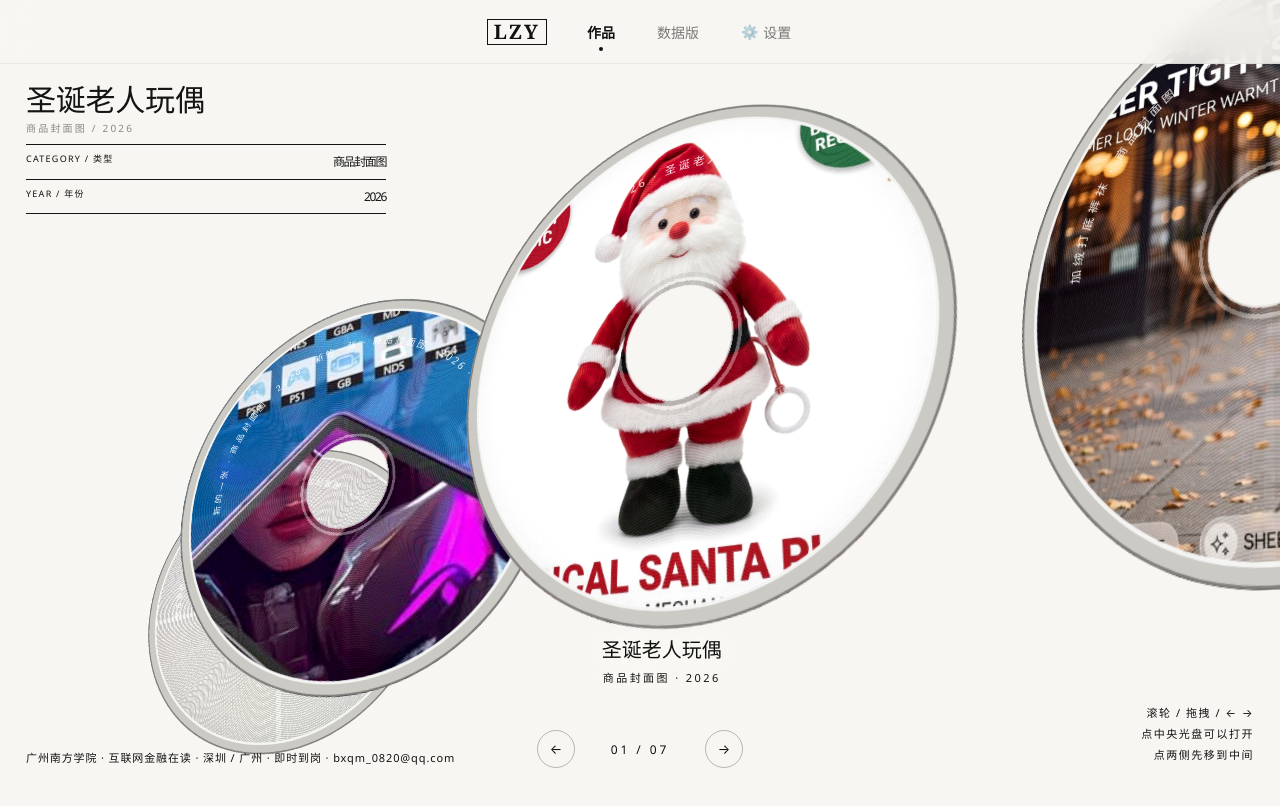
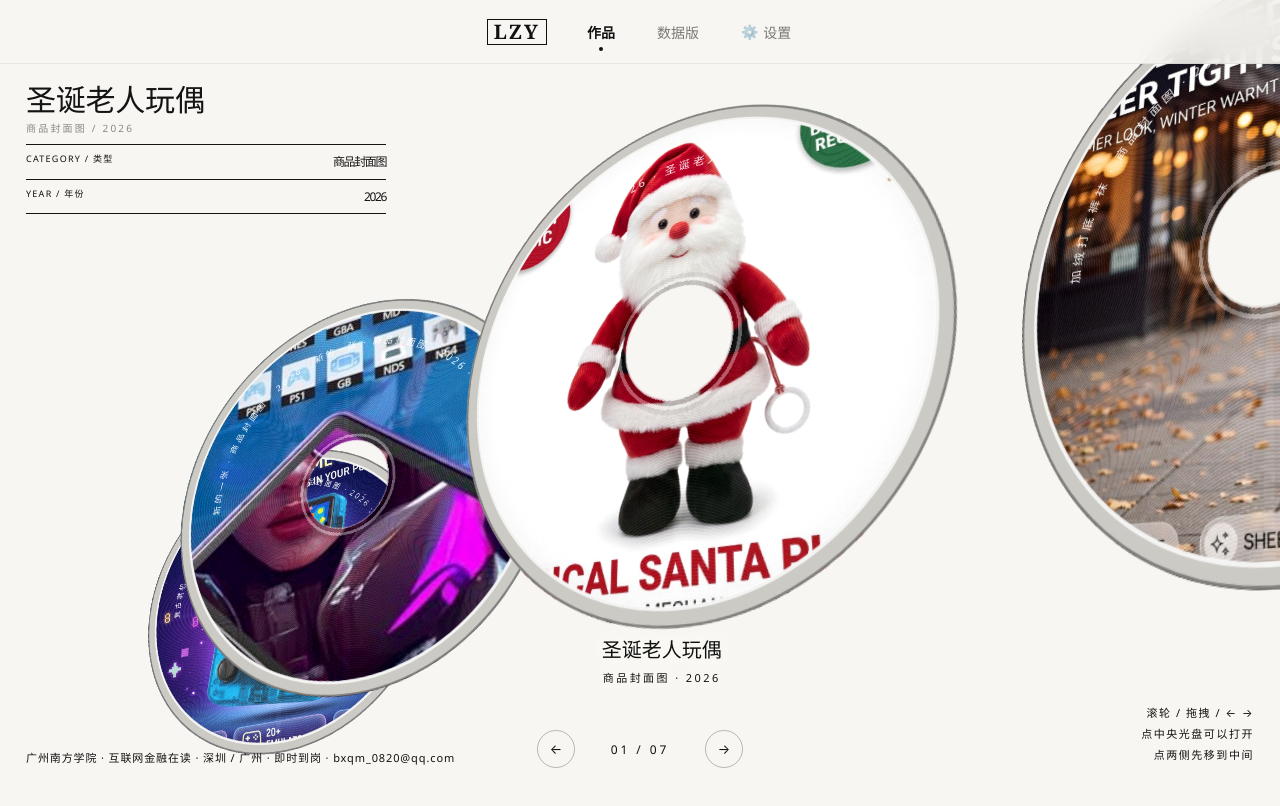
Before and after one commit to lzy-queen/lzy-personal-work, a plain HTML site: page index.html in a window 1280 px wide. Shown: the top 806 px of the page. Drawn offline with Linux system fonts and the light colour scheme.

Commit message:
perf: 首屏只画中央 3 张盘，其余空闲时补画（不留白盘）

```diff
--- a/index.html
+++ b/index.html
@@ -1517,6 +1517,12 @@ dd{margin:3px 0 0;font-size:12px;color:#b9c4d2;line-height:1.65}
       el.innerHTML = '<div class="tilt">' + discHTML(it, i) + '</div>';
       gallery.appendChild(el);
     });
+    /* 首屏只画中央那几张，剩下的等页面空下来再补（不挡首屏，也不会留白盘） */
+    if (window.__paintIdle) { clearTimeout(window.__paintIdle); }
+    window.__paintIdle = setTimeout(function () {
+      var all = $$('.cd');
+      for (var z = 0; z < all.length; z++) paintArt(all[z]);
+    }, 900);
     measure();
     place(true);
   }
```
